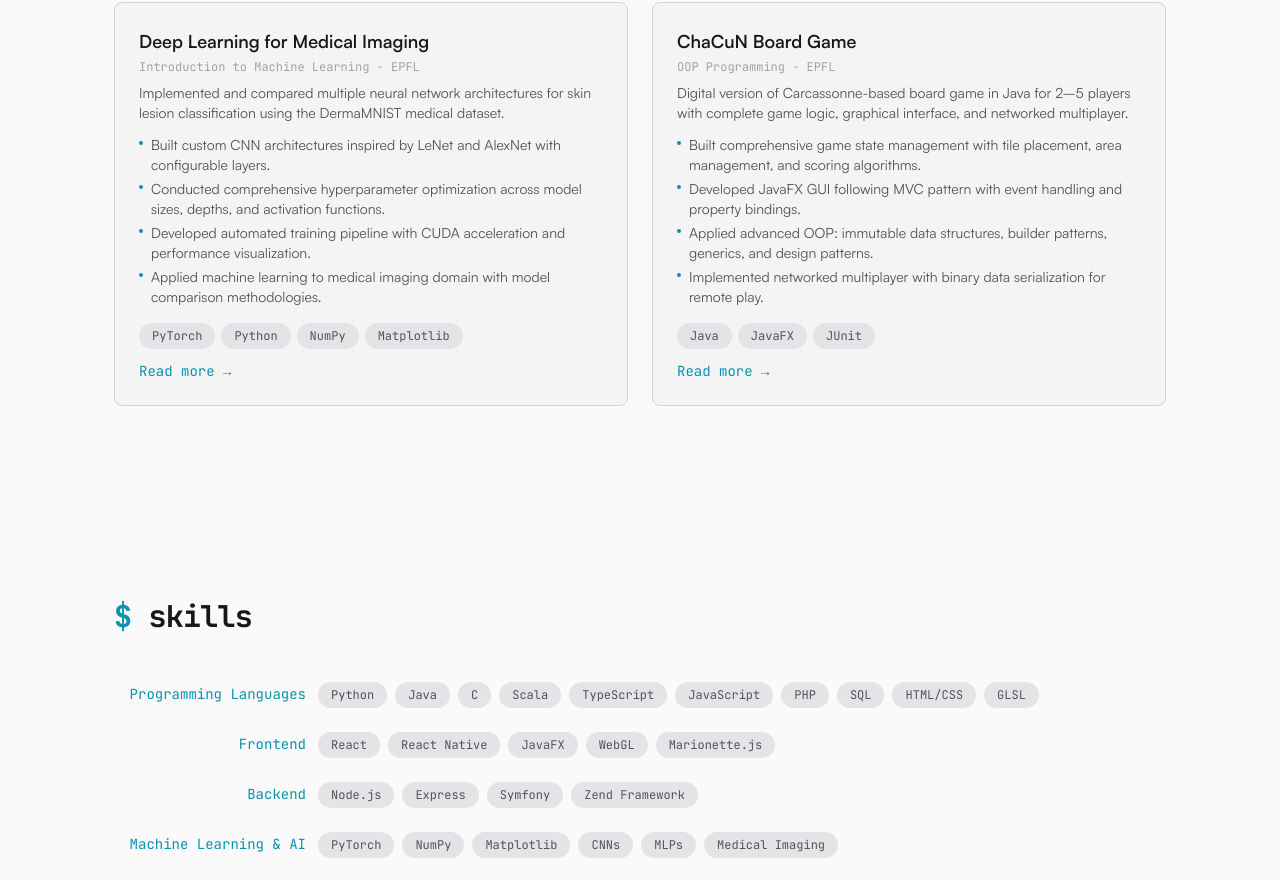
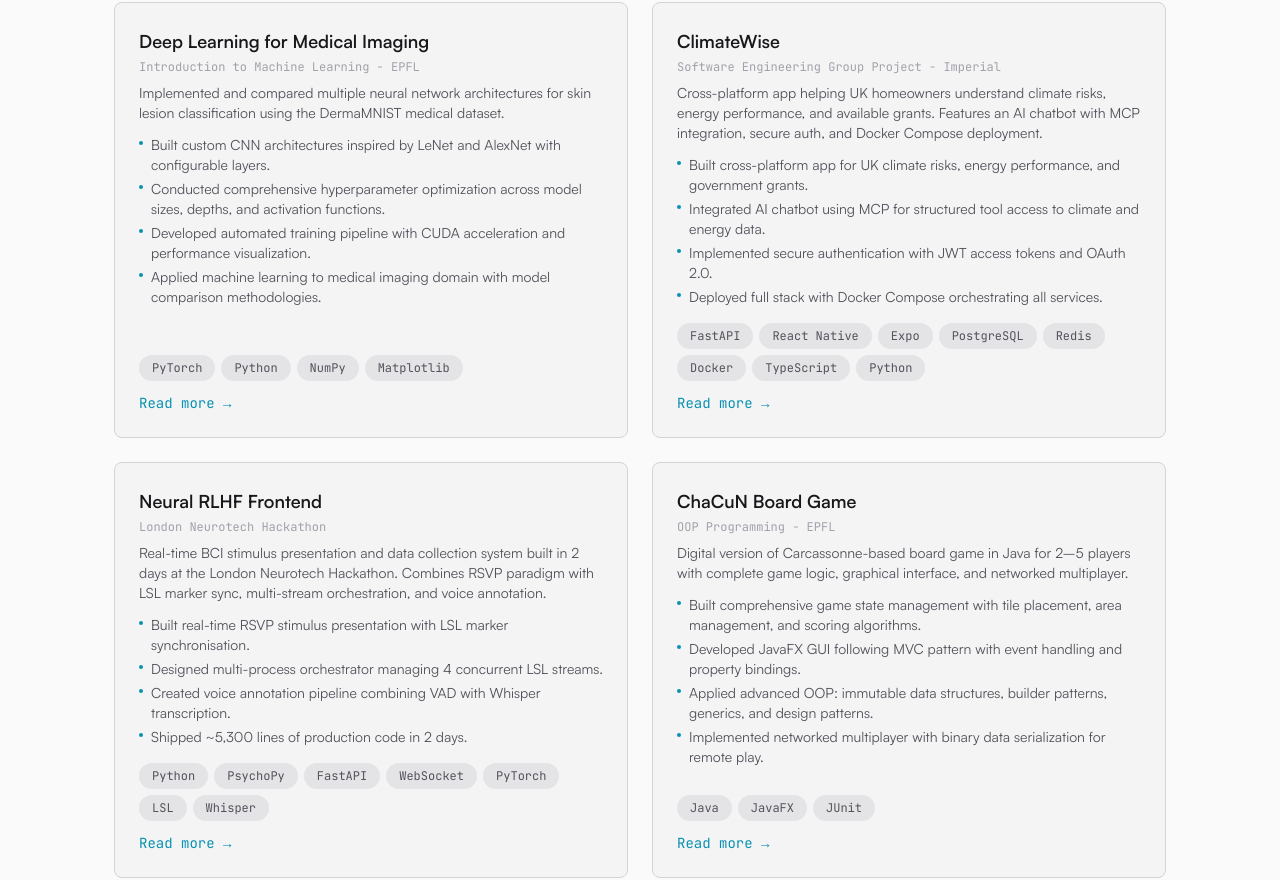
Before and after one commit to masterlexus/portfolio, a React (Vite) app: page / in a window 1280 px wide. Shown: the part 5118-5998 px from the top of the page. Built offline with nearby package versions, Linux system fonts and the light colour scheme.

Commit message:
added climatewise & neural-rlhf

```diff
--- a/src/components/blog/BlogPost.tsx
+++ b/src/components/blog/BlogPost.tsx
@@ -4,10 +4,36 @@
   content: string;
 }
 
+const components = {
+  img: ({
+    src,
+    alt,
+    ...props
+  }: React.ImgHTMLAttributes<HTMLImageElement>) => {
+    const videoExtensions = ['.mp4', '.webm', '.ogg'];
+    const isVideo = src && videoExtensions.some((ext) => src.endsWith(ext));
+
+    if (isVideo) {
+      return (
+        <video
+          src={src}
+          controls
+          className="max-h-[70vh] w-auto mx-auto rounded-lg border border-border"
+          preload="metadata"
+        >
+          {alt}
+        </video>
+      );
+    }
+
+    return <img src={src} alt={alt} {...props} />;
+  },
+};
+
 export default function BlogPost({ content }: BlogPostProps) {
   return (
     <div className="prose max-w-none prose-headings:font-mono prose-a:text-accent prose-code:rounded prose-code:bg-bgTertiary prose-code:px-1.5 prose-code:py-0.5 prose-code:text-accent prose-code:before:content-none prose-code:after:content-none prose-pre:bg-bgSecondary prose-pre:border prose-pre:border-border">
-      <Markdown>{content}</Markdown>
+      <Markdown components={components}>{content}</Markdown>
     </div>
   );
 }
--- a/src/data/profile.ts
+++ b/src/data/profile.ts
@@ -202,6 +202,51 @@
       ],
     },
     {
+      id: 'climatewise',
+      title: 'ClimateWise',
+      subtitle: 'Software Engineering Group Project - Imperial',
+      description:
+        'Cross-platform app helping UK homeowners understand climate risks, energy performance, and available grants. Features an AI chatbot with MCP integration, secure auth, and Docker Compose deployment.',
+      technologies: [
+        'FastAPI',
+        'React Native',
+        'Expo',
+        'PostgreSQL',
+        'Redis',
+        'Docker',
+        'TypeScript',
+        'Python',
+      ],
+      highlights: [
+        'Built cross-platform app for UK climate risks, energy performance, and government grants.',
+        'Integrated AI chatbot using MCP for structured tool access to climate and energy data.',
+        'Implemented secure authentication with JWT access tokens and OAuth 2.0.',
+        'Deployed full stack with Docker Compose orchestrating all services.',
+      ],
+    },
+    {
+      id: 'neural-rlhf',
+      title: 'Neural RLHF Frontend',
+      subtitle: 'London Neurotech Hackathon',
+      description:
+        'Real-time BCI stimulus presentation and data collection system built in 2 days at the London Neurotech Hackathon. Combines RSVP paradigm with LSL marker sync, multi-stream orchestration, and voice annotation.',
+      technologies: [
+        'Python',
+        'PsychoPy',
+        'FastAPI',
+        'WebSocket',
+        'PyTorch',
+        'LSL',
+        'Whisper',
+      ],
+      highlights: [
+        'Built real-time RSVP stimulus presentation with LSL marker synchronisation.',
+        'Designed multi-process orchestrator managing 4 concurrent LSL streams.',
+        'Created voice annotation pipeline combining VAD with Whisper transcription.',
+        'Shipped ~5,300 lines of production code in 2 days.',
+      ],
+    },
+    {
       id: 'chacun',
       title: 'ChaCuN Board Game',
       subtitle: 'OOP Programming - EPFL',
@@ -235,11 +280,11 @@
     },
     {
       name: 'Frontend',
-      skills: ['React', 'React Native', 'JavaFX', 'WebGL', 'Marionette.js'],
+      skills: ['React', 'React Native', 'Expo', 'JavaFX', 'WebGL', 'Marionette.js'],
     },
     {
       name: 'Backend',
-      skills: ['Node.js', 'Express', 'Symfony', 'Zend Framework'],
+      skills: ['Node.js', 'Express', 'FastAPI', 'Symfony', 'Zend Framework'],
     },
     {
       name: 'Machine Learning & AI',
@@ -273,6 +318,8 @@
         'GitHub Actions',
         'LabVIEW',
         'Docker',
+        'Redis',
+        'Nginx',
         'JUnit',
         'GDB',
       ],
--- /dev/null
+++ b/src/data/projects/climatewise.md
@@ -0,0 +1,27 @@
+## Overview
+
+ClimateWise is a cross-platform mobile application built during the Software Engineering group project at Imperial College London. The app helps UK homeowners understand their local climate risks, check their property's energy performance, and discover government grants they're eligible for.
+
+![ClimateWise demo](https://media.alexorri.com/climatewise_demo.mp4)
+
+## Tech Stack
+
+The backend is built with FastAPI (Python), backed by PostgreSQL for persistent storage and Redis for caching and session management. The frontend is a React Native app built with Expo, enabling deployment to both iOS and Android from a single TypeScript codebase.
+
+![ClimateWise tech stack](https://media.alexorri.com/climatewise_tech_stack.png)
+
+## AI Chatbot with MCP
+
+The app features an AI-powered chatbot that uses the Model Context Protocol (MCP) to provide structured tool access. Rather than relying on unstructured prompts, the chatbot can query climate risk data, look up EPC ratings, and search grant eligibility through well-defined tool interfaces. This gives users conversational access to all of the app's data sources.
+
+## Authentication
+
+The authentication system implements JWT access tokens for API authentication combined with OAuth 2.0 for third-party login. Tokens are securely stored on-device and refreshed automatically to maintain sessions without repeated logins.
+
+## EPC Search
+
+Users can search for their property's Energy Performance Certificate (EPC) rating, which provides details on energy efficiency, estimated costs, and improvement recommendations. The app pulls data from the UK government's EPC register API and presents it in a user-friendly format alongside actionable suggestions.
+
+## Deployment
+
+The entire stack is orchestrated with Docker Compose, with separate containers for the FastAPI backend, PostgreSQL database, and Redis cache. This setup enables consistent local development environments and straightforward deployment to production.
--- a/src/data/projects/index.ts
+++ b/src/data/projects/index.ts
@@ -4,6 +4,8 @@
 import kvStoreRaw from './kv-store.md?raw';
 import medicalImagingRaw from './medical-imaging.md?raw';
 import chacunRaw from './chacun.md?raw';
+import climatewiseRaw from './climatewise.md?raw';
+import neuralRlhfRaw from './neural-rlhf.md?raw';
 
 const rawProjects: Record<string, string> = {
   'asa-tech': asaTechRaw,
@@ -12,6 +14,8 @@
   'kv-store': kvStoreRaw,
   'medical-imaging': medicalImagingRaw,
   chacun: chacunRaw,
+  climatewise: climatewiseRaw,
+  'neural-rlhf': neuralRlhfRaw,
 };
 
 export function getRawProject(id: string): string | undefined {
--- /dev/null
+++ b/src/data/projects/neural-rlhf.md
@@ -0,0 +1,23 @@
+## Overview
+
+Neural RLHF Frontend is a real-time brain-computer interface (BCI) stimulus presentation and data collection system, built in 2 days at the London Neurotech Hackathon. The system presents rapid serial visual presentation (RSVP) stimuli while synchronising EEG data streams, voice annotations, and temporal markers for downstream reinforcement learning from human feedback.
+
+## RSVP Stimulus Presentation
+
+The stimulus engine is built with PsychoPy, presenting images in rapid succession at configurable intervals. Each stimulus onset is time-stamped with sub-millisecond precision and pushed as an LSL (Lab Streaming Layer) marker, enabling exact alignment between what the participant sees and the corresponding EEG response.
+
+## Multi-Stream LSL Orchestrator
+
+A multi-process orchestrator manages 4 concurrent LSL streams simultaneously: EEG data, stimulus markers, voice annotations, and system events. Each stream runs in its own process to avoid blocking, with the orchestrator handling synchronisation, buffering, and graceful shutdown across all streams.
+
+## Voice Annotation Pipeline
+
+Participants can provide spoken feedback on stimuli in real time. The pipeline uses voice activity detection (VAD) to segment speech from silence, then feeds detected segments to OpenAI's Whisper model for transcription. Transcribed annotations are timestamped and aligned with the corresponding stimulus markers.
+
+## EEG Integration
+
+The system interfaces with EEG hardware through LSL, receiving raw neural data streams. Markers from the stimulus presentation are embedded in the EEG recording, allowing post-hoc analysis of event-related potentials (ERPs) and other neural responses tied to specific visual stimuli.
+
+## Temporal Analysis
+
+All data streams share a common time base through LSL's clock synchronisation. This enables cross-modal analysis linking neural responses, stimulus timing, and participant feedback into a unified dataset suitable for training RLHF reward models.
```
